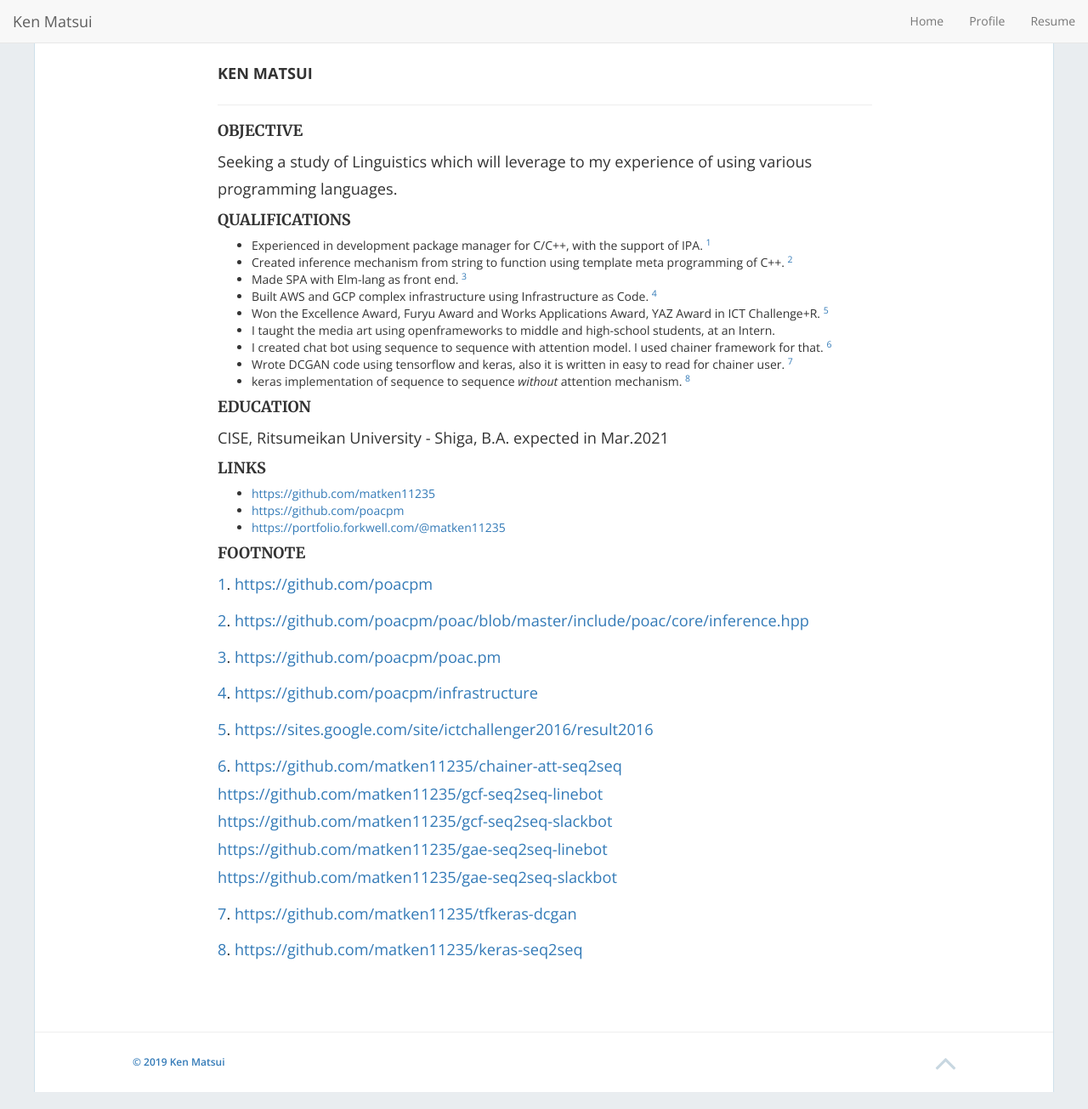
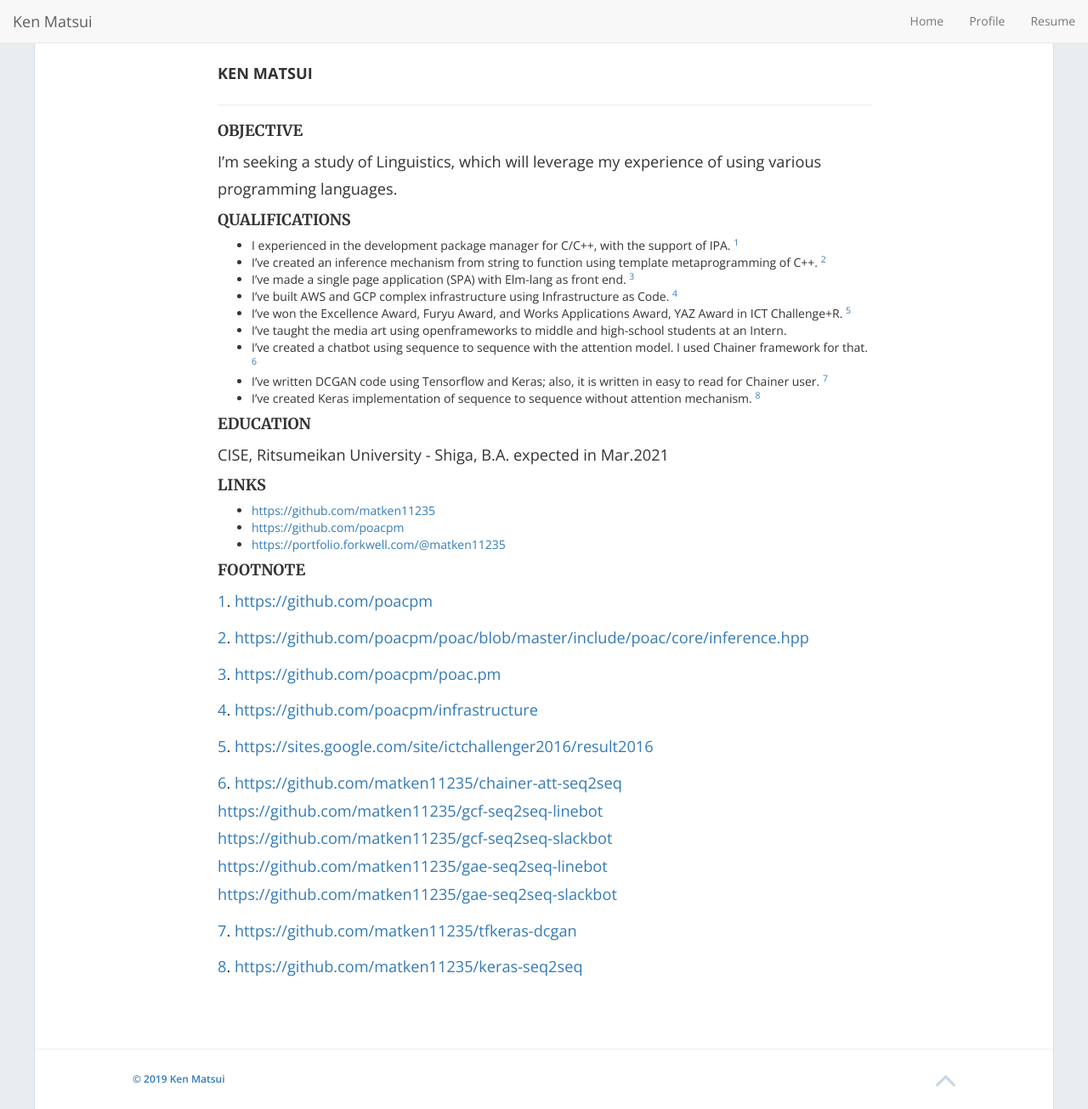
Before and after one commit to matken11235/matken11235.github.io, a Jekyll site: the page built from _pages/resume.md, in a window 1280 px wide and 1305 px high. Shown: the whole window at 85% size. Built offline with Jekyll 4.4.1, drawn with Linux system fonts in a browser that asks for light colours; nearby versions of some CDN libraries.

Commit message:
Update resume.md

```diff
--- a/_pages/resume.md
+++ b/_pages/resume.md
@@ -10,18 +10,18 @@ permalink: /resume
 ---
 
 #### OBJECTIVE
-Seeking a study of Linguistics which will leverage to my experience of using various programming languages.
+I'm seeking a study of Linguistics, which will leverage my experience of using various programming languages.
 
 #### QUALIFICATIONS
-* Experienced in development package manager for C/C++, with the support of IPA. <sup>[1](#footnote1)</sup>
-* Created inference mechanism from string to function using template meta programming of C++. <sup>[2](#footnote2)</sup>
-* Made SPA with Elm-lang as front end. <sup>[3](#footnote3)</sup>
-* Built AWS and GCP complex infrastructure using Infrastructure as Code. <sup>[4](#footnote4)</sup>
-* Won the Excellence Award, Furyu Award and Works Applications Award, YAZ Award in ICT Challenge+R. <sup>[5](#footnote5)</sup>
-* I taught the media art using openframeworks to middle and high-school students, at an Intern.
-* I created chat bot using sequence to sequence with attention model. I used chainer framework for that. <sup>[6](#footnote6)</sup>
-* Wrote DCGAN code using tensorflow and keras, also it is written in easy to read for chainer user. <sup>[7](#footnote7)</sup>
-* keras implementation of sequence to sequence *without* attention mechanism. <sup>[8](#footnote8)</sup>
+* I experienced in the development package manager for C/C++, with the support of IPA. <sup>[1](#footnote1)</sup>
+* I've created an inference mechanism from string to function using template metaprogramming of C++. <sup>[2](#footnote2)</sup>
+* I've made a single page application (SPA) with Elm-lang as front end. <sup>[3](#footnote3)</sup>
+* I've built AWS and GCP complex infrastructure using Infrastructure as Code. <sup>[4](#footnote4)</sup>
+* I've won the Excellence Award, Furyu Award, and Works Applications Award, YAZ Award in ICT Challenge+R. <sup>[5](#footnote5)</sup>
+* I've taught the media art using openframeworks to middle and high-school students at an Intern.
+* I've created a chatbot using sequence to sequence with the attention model. I used Chainer framework for that. <sup>[6](#footnote6)</sup>
+* I've written DCGAN code using Tensorflow and Keras; also, it is written in easy to read for Chainer user. <sup>[7](#footnote7)</sup>
+* I've created Keras implementation of sequence to sequence without attention mechanism. <sup>[8](#footnote8)</sup>
 
 <!--
 #### KEYWORDS
```
